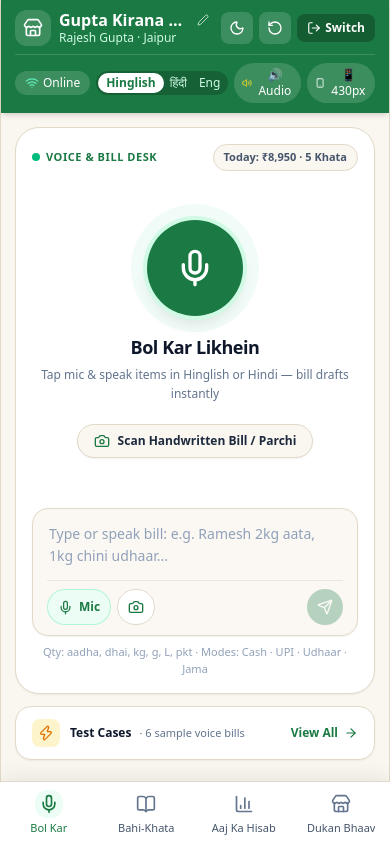
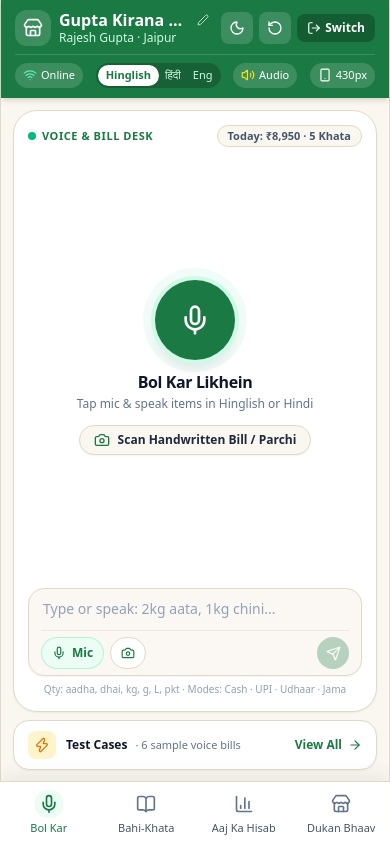
Before and after one commit to exp-anubhav/KiranaScan, a React (Vite) app: page / in a window 390 px wide. Both pictures are taken after a click on the button "🚀 Instant Demo Login: Gupta Kirana Store". Built offline with nearby package versions, Linux system fonts and the light colour scheme.

Commit message:
Fit VoiceTab cleanly on single screen without vertical scroll on mobile

```diff
--- a/src/App.jsx
+++ b/src/App.jsx
@@ -453,11 +453,11 @@ export default function App() {
           </div>
 
           {/* Row 2: Single-Line Control Strip */}
-          <div className="flex items-center justify-between gap-1.5 mt-2 pt-2 border-t border-white/15 text-xs">
+          <div className="flex items-center justify-between gap-1 sm:gap-1.5 mt-2 pt-2 border-t border-white/15 text-[11px] sm:text-xs">
             {/* Online/Offline Pill */}
             <button
               onClick={() => setIsOnline(!isOnline)}
-              className="px-2.5 py-1 rounded-full bg-white/15 hover:bg-white/25 text-white font-medium flex items-center gap-1 transition-colors"
+              className="px-2 sm:px-2.5 py-1 rounded-full bg-white/15 hover:bg-white/25 text-white font-medium flex items-center gap-1 whitespace-nowrap shrink-0 transition-colors"
               title="Toggle Online / Offline Mode"
             >
               {isOnline ? <Wifi className="w-3.5 h-3.5 text-emerald-300" /> : <WifiOff className="w-3.5 h-3.5 text-amber-300" />}
@@ -465,7 +465,7 @@ export default function App() {
             </button>
 
             {/* Language Segmented Pill */}
-            <div className="flex bg-black/20 rounded-full p-0.5">
+            <div className="flex bg-black/20 rounded-full p-0.5 shrink-0">
               {[
                 { key: 'hinglish', label: 'Hinglish' },
                 { key: 'hi', label: 'हिंदी' },
@@ -474,7 +474,7 @@ export default function App() {
                 <button
                   key={l.key}
                   onClick={() => setLang(l.key)}
-                  className={`text-xs transition-all ${lang === l.key
+                  className={`text-[11px] sm:text-xs whitespace-nowrap transition-all ${lang === l.key
                     ? 'bg-white text-[#1B7A43] font-bold px-2 py-0.5 rounded-full shadow-xs'
                     : 'text-emerald-100 hover:text-white px-1.5 py-0.5'
                     }`}
@@ -487,21 +487,21 @@ export default function App() {
             {/* Audio Toggle Pill */}
             <button
               onClick={() => setSoundboxEnabled(!soundboxEnabled)}
-              className="px-2 py-1 rounded-full bg-white/15 hover:bg-white/25 text-white flex items-center gap-1 transition-colors"
+              className="px-2 py-1 rounded-full bg-white/15 hover:bg-white/25 text-white flex items-center gap-1 whitespace-nowrap shrink-0 transition-colors"
               title={soundboxEnabled ? 'Soundbox Audio Feedback On' : 'Audio Muted'}
             >
               {soundboxEnabled ? <Volume2 className="w-3.5 h-3.5 text-yellow-300" /> : <VolumeX className="w-3.5 h-3.5 text-white/60" />}
-              <span>{soundboxEnabled ? '🔊 Audio' : '🔇 Mute'}</span>
+              <span>{soundboxEnabled ? 'Audio' : 'Mute'}</span>
             </button>
 
             {/* View Toggle Pill */}
             <button
               onClick={() => setIsMobileFrame(!isMobileFrame)}
-              className="px-2 py-1 rounded-full bg-white/15 hover:bg-white/25 text-white flex items-center gap-1 transition-colors"
+              className="px-2 py-1 rounded-full bg-white/15 hover:bg-white/25 text-white flex items-center gap-1 whitespace-nowrap shrink-0 transition-colors"
               title="Toggle Phone Frame vs Full Screen"
             >
               {isMobileFrame ? <Smartphone className="w-3.5 h-3.5" /> : <Monitor className="w-3.5 h-3.5" />}
-              <span>{isMobileFrame ? '📱 430px' : '🖥️ Full'}</span>
+              <span>{isMobileFrame ? '430px' : 'Full'}</span>
             </button>
           </div>
 
@@ -531,7 +531,7 @@ export default function App() {
       </header>
 
       {/* Tab Content */}
-      <main className={`flex-1 flex flex-col ${isMobileFrame ? 'w-full max-w-[440px] mx-auto p-3.5 pb-20' : 'max-w-5xl w-full mx-auto p-6 pb-12'}`}>
+      <main className={`flex-1 flex flex-col ${isMobileFrame ? 'w-full max-w-[440px] mx-auto p-3 pb-[72px]' : 'max-w-5xl w-full mx-auto p-6 pb-12'}`}>
         {renderTabContent()}
       </main>
 
--- a/src/components/VoiceTab.jsx
+++ b/src/components/VoiceTab.jsx
@@ -932,12 +932,12 @@ export default function VoiceTab({ store, isOnline, soundboxEnabled, lang, label
   const renderInputBar = (compact = false) => (
     <div className={`w-full rounded-2xl sm:rounded-3xl border border-[#E2D9C8] dark:border-[#2A3644] focus-within:border-[#1B7A43] dark:focus-within:border-emerald-500 focus-within:ring-2 focus-within:ring-[#1B7A43]/15 shadow-xs transition-all ${
       compact
-        ? 'bg-white dark:bg-[#16202A] px-3 pt-2.5 pb-2'
-        : 'bg-[#FAF6F0]/75 dark:bg-[#11181F] px-3.5 pt-3 pb-2.5'
+        ? 'bg-white dark:bg-[#16202A] px-3 pt-2 pb-1.5'
+        : 'bg-[#FAF6F0]/75 dark:bg-[#11181F] px-3 pt-2 pb-1.5 sm:px-3.5 sm:pt-3 sm:pb-2.5'
     }`}>
       <textarea
-        rows={compact ? 1 : 2}
-        className="w-full min-w-0 px-0.5 py-0.5 text-sm bg-transparent border-0 focus:outline-none resize-none leading-relaxed text-slate-900 dark:text-white placeholder:text-slate-400 dark:placeholder:text-slate-500"
+        rows={transcript.length > 36 ? 2 : 1}
+        className="w-full min-w-0 px-0.5 py-0.5 text-sm bg-transparent border-0 focus:outline-none resize-none leading-snug text-slate-900 dark:text-white placeholder:text-slate-400 dark:placeholder:text-slate-500"
         value={transcript}
         onChange={e => setTranscript(e.target.value)}
         onKeyDown={e => {
@@ -947,35 +947,35 @@ export default function VoiceTab({ store, isOnline, soundboxEnabled, lang, label
           }
         }}
         placeholder={isListening
-          ? (lang === 'hi' ? 'सुन रहे हैं… सभी आइटम बोलें' : 'Listening… Sabhi items ek saath bolein')
-          : (lang === 'hi' ? 'यहाँ बोलें या लिखें: रमेश 2kg आटा, 1kg चीनी...' : 'Type or speak bill: e.g. Ramesh 2kg aata, 1kg chini udhaar...')}
+          ? (lang === 'hi' ? 'सुन रहे हैं… सभी आइटम बोलें' : 'Listening… Sabhi items bolein')
+          : (lang === 'hi' ? 'यहाँ बोलें या लिखें: 2kg आटा...' : 'Type or speak: 2kg aata, 1kg chini...')}
       />
 
-      <div className="flex items-center justify-between gap-2 pt-2 mt-1 border-t border-[#ECE4D6]/80 dark:border-[#222D38]">
+      <div className="flex items-center justify-between gap-2 pt-1.5 mt-1 border-t border-[#ECE4D6]/80 dark:border-[#222D38]">
         <div className="flex items-center gap-1.5">
           <button
             type="button"
             onClick={isListening ? stopListening : startListening}
-            className={`h-9 px-2.5 rounded-full flex items-center justify-center gap-1.5 text-xs font-semibold shrink-0 transition-all ${
+            className={`h-8 px-2.5 rounded-full flex items-center justify-center gap-1.5 text-xs font-semibold shrink-0 transition-all ${
               isListening
                 ? 'bg-red-600 text-white animate-pulse'
                 : 'bg-emerald-50 dark:bg-emerald-950/60 text-[#1B7A43] dark:text-emerald-400 hover:bg-[#1B7A43] hover:text-white border border-emerald-200/80 dark:border-emerald-800/70'
             }`}
             title={isListening ? 'Stop Mic' : 'Start Mic'}
           >
-            <Mic size={15} />
+            <Mic size={14} />
             <span>{isListening ? (lang === 'hi' ? 'रुकें' : 'Stop') : (lang === 'hi' ? 'बोलें' : 'Mic')}</span>
           </button>
 
           <button
             type="button"
             onClick={openBillModal}
-            className="h-9 px-2.5 rounded-full flex items-center justify-center gap-1.5 text-xs font-medium shrink-0 bg-white dark:bg-[#16202A] hover:bg-stone-100 dark:hover:bg-slate-800 text-slate-700 dark:text-slate-200 border border-[#E2D9C8] dark:border-[#2A3644] transition-colors"
+            className="h-8 px-2.5 rounded-full flex items-center justify-center gap-1.5 text-xs font-medium shrink-0 bg-white dark:bg-[#16202A] hover:bg-stone-100 dark:hover:bg-slate-800 text-slate-700 dark:text-slate-200 border border-[#E2D9C8] dark:border-[#2A3644] transition-colors"
             title="Scan Handwritten Bill / Parchi"
             aria-label="Scan Handwritten Bill / Parchi"
           >
-            <Camera className="w-4 h-4 text-[#1B7A43] dark:text-emerald-400" />
-            <span className="hidden xs:inline sm:inline">{lang === 'hi' ? 'पर्ची' : 'Parchi'}</span>
+            <Camera className="w-3.5 h-3.5 text-[#1B7A43] dark:text-emerald-400" />
+            <span className="hidden sm:inline">{lang === 'hi' ? 'पर्ची' : 'Parchi'}</span>
           </button>
         </div>
 
@@ -987,10 +987,10 @@ export default function VoiceTab({ store, isOnline, soundboxEnabled, lang, label
                 latestTranscriptRef.current = '';
                 setTranscript('');
               }}
-              className="w-8 h-8 rounded-full flex items-center justify-center text-slate-400 hover:text-slate-700 dark:hover:text-slate-200 hover:bg-stone-200/60 dark:hover:bg-slate-800 transition-colors shrink-0"
+              className="w-7 h-7 rounded-full flex items-center justify-center text-slate-400 hover:text-slate-700 dark:hover:text-slate-200 hover:bg-stone-200/60 dark:hover:bg-slate-800 transition-colors shrink-0"
               title="Clear text"
             >
-              <X size={15} />
+              <X size={14} />
             </button>
           )}
 
@@ -998,10 +998,10 @@ export default function VoiceTab({ store, isOnline, soundboxEnabled, lang, label
             type="button"
             onClick={() => doParse(transcript)}
             disabled={!transcript.trim()}
-            className="w-9 h-9 rounded-full bg-[#1B7A43] hover:bg-[#156336] text-white shrink-0 disabled:opacity-30 disabled:cursor-not-allowed transition-all shadow-xs active:scale-95 flex items-center justify-center"
+            className="w-8 h-8 rounded-full bg-[#1B7A43] hover:bg-[#156336] text-white shrink-0 disabled:opacity-30 disabled:cursor-not-allowed transition-all shadow-xs active:scale-95 flex items-center justify-center"
             title="Parse / Process"
           >
-            <Send size={16} />
+            <Send size={15} />
           </button>
         </div>
       </div>
@@ -1010,12 +1010,12 @@ export default function VoiceTab({ store, isOnline, soundboxEnabled, lang, label
 
   // ─────────────────────────────── RENDER ───────────────────────────
   return (
-    <div className={`flex-1 flex flex-col ${draft && !confirmedTxn ? 'space-y-3 pb-6' : 'pb-1'}`}>
+    <div className={`flex-1 flex flex-col min-h-0 ${draft && !confirmedTxn ? 'space-y-3 pb-6' : 'pb-0.5'}`}>
       {/* ── STATE 1: NO DRAFT OPEN -> EXTENDED GEMINI-STYLE WORKSPACE + SINGLE TEST CASES OPTION ── */}
       {(!draft || confirmedTxn) && (
-        <div className={`flex-1 flex flex-col justify-between gap-3 fade-in ${!isMobileFrame ? 'max-w-3xl w-full mx-auto py-1' : ''}`}>
+        <div className={`flex-1 flex flex-col justify-between gap-2 sm:gap-3 min-h-0 fade-in ${!isMobileFrame ? 'max-w-3xl w-full mx-auto py-1' : ''}`}>
           {/* ── MAIN EXTENDED GEMINI-STYLE VOICE & BILL SURFACE ── */}
-          <section className="flex-1 flex flex-col justify-between bg-white dark:bg-[#16202A] border border-[#E2D9C8] dark:border-[#2A3644] rounded-3xl shadow-xs p-4 sm:p-6">
+          <section className="flex-1 flex flex-col justify-between min-h-0 bg-white dark:bg-[#16202A] border border-[#E2D9C8] dark:border-[#2A3644] rounded-3xl shadow-xs p-3.5 sm:p-6">
             {/* Minimal Top Status Row */}
             <div className="flex items-center justify-between gap-2 text-[11px]">
               <span className="inline-flex items-center gap-1.5 font-bold uppercase tracking-wider text-[#1B7A43] dark:text-emerald-400">
@@ -1024,26 +1024,26 @@ export default function VoiceTab({ store, isOnline, soundboxEnabled, lang, label
                   ? (lang === 'hi' ? 'सुन रहे हैं…' : 'Listening Live')
                   : (lang === 'hi' ? 'वॉयस और बिल डेस्क' : 'Voice & Bill Desk')}
               </span>
-              <span className="font-semibold text-slate-600 dark:text-slate-300 bg-[#FAF6F0] dark:bg-[#11181F] px-2.5 py-1 rounded-full border border-[#E2D9C8] dark:border-[#2A3644]">
+              <span className="font-semibold text-slate-600 dark:text-slate-300 bg-[#FAF6F0] dark:bg-[#11181F] px-2.5 py-0.5 sm:py-1 rounded-full border border-[#E2D9C8] dark:border-[#2A3644]">
                 {lang === 'hi' ? `आज: ${fmt(todaySalesTotal)}` : `Today: ${fmt(todaySalesTotal)}`} · {todayBillsCount > 0 ? `${todayBillsCount} New` : `${customerCount} Khata`}
               </span>
             </div>
 
             {/* Spacious Centered Gemini Hero Stage */}
-            <div className="flex-1 flex flex-col items-center justify-center text-center py-6 sm:py-10">
-              <div className="relative flex items-center justify-center mb-5">
+            <div className="flex-1 flex flex-col items-center justify-center text-center py-2 sm:py-8">
+              <div className="relative flex items-center justify-center mb-3 sm:mb-5">
                 {isListening ? (
                   <>
-                    <div className="absolute w-36 h-36 rounded-full bg-red-500/20 animate-ping" />
-                    <div className="absolute w-44 h-44 rounded-full bg-red-500/10 animate-pulse" />
+                    <div className="absolute w-28 h-28 sm:w-36 sm:h-36 rounded-full bg-red-500/20 animate-ping" />
+                    <div className="absolute w-36 h-36 sm:w-44 sm:h-44 rounded-full bg-red-500/10 animate-pulse" />
                   </>
                 ) : (
-                  <div className="absolute w-32 h-32 rounded-full bg-emerald-500/10 dark:bg-emerald-500/20 animate-pulse" />
+                  <div className="absolute w-26 h-26 sm:w-32 sm:h-32 rounded-full bg-emerald-500/10 dark:bg-emerald-500/20 animate-pulse" />
                 )}
 
                 <button
                   onClick={isListening ? stopListening : startListening}
-                  className={`relative w-24 h-24 sm:w-28 sm:h-28 rounded-full flex items-center justify-center transition-all duration-300 shadow-lg ${
+                  className={`relative w-20 h-20 sm:w-28 sm:h-28 rounded-full flex items-center justify-center transition-all duration-300 shadow-lg ${
                     isListening
                       ? 'bg-red-600 text-white mic-pulse ring-4 ring-red-300 dark:ring-red-900'
                       : 'bg-[#1B7A43] text-white hover:bg-[#156336] hover:scale-105 active:scale-95 ring-4 ring-emerald-100 dark:ring-emerald-950/40'
@@ -1051,7 +1051,7 @@ export default function VoiceTab({ store, isOnline, soundboxEnabled, lang, label
                   aria-label={isListening ? 'Stop recording' : 'Start recording'}
                 >
                   {isListening ? (
-                    <div className="flex items-center gap-1 h-9">
+                    <div className="flex items-center gap-1 h-8">
                       {[0, 1, 2, 3, 4, 5].map(i => (
                         <span
                           key={i}
@@ -1061,42 +1061,42 @@ export default function VoiceTab({ store, isOnline, soundboxEnabled, lang, label
                       ))}
                     </div>
                   ) : (
-                    <Mic size={40} />
+                    <Mic className="w-8 h-8 sm:w-10 sm:h-10" />
                   )}
                 </button>
               </div>
 
-              <h3 className="text-lg sm:text-xl font-bold tracking-tight text-slate-900 dark:text-white leading-tight">
+              <h3 className="text-base sm:text-xl font-bold tracking-tight text-slate-900 dark:text-white leading-tight">
                 {isListening
                   ? 'Listening… Sabhi Items Ek Saath Bolein'
                   : (lang === 'hi' ? 'बोल कर लिखें (टैप करें)' : 'Bol Kar Likhein')}
               </h3>
 
-              <p className="text-xs sm:text-sm text-slate-500 dark:text-slate-400 max-w-xs sm:max-w-md leading-relaxed mt-1.5">
+              <p className="text-xs sm:text-sm text-slate-500 dark:text-slate-400 max-w-xs sm:max-w-md leading-snug sm:leading-relaxed mt-1 sm:mt-1.5">
                 {isListening
                   ? 'Bolne ke baad 2 sec rukhein ya Stop dabakar bill banayein'
                   : (lang === 'hi'
-                    ? 'हिंदी या हिंग्लिश में एक साथ कई आइटम बोलें — बिल तुरंत तैयार होगा'
-                    : 'Tap mic & speak items in Hinglish or Hindi — bill drafts instantly')}
+                    ? 'हिंदी या हिंग्लिश में कई आइटम बोलें — बिल तुरंत बनेगा'
+                    : 'Tap mic & speak items in Hinglish or Hindi')}
               </p>
 
               <button
                 type="button"
                 onClick={openBillModal}
-                className="px-4 py-2 rounded-full bg-[#FAF6F0] dark:bg-[#11181F] hover:bg-stone-100 dark:hover:bg-slate-800 text-slate-800 dark:text-slate-100 border border-[#E2D9C8] dark:border-[#2A3644] font-semibold text-xs sm:text-sm flex items-center gap-2 mx-auto mt-5 transition-colors shadow-xs active:scale-[0.99]"
+                className="px-3.5 py-1.5 sm:px-4 sm:py-2 rounded-full bg-[#FAF6F0] dark:bg-[#11181F] hover:bg-stone-100 dark:hover:bg-slate-800 text-slate-800 dark:text-slate-100 border border-[#E2D9C8] dark:border-[#2A3644] font-semibold text-xs sm:text-sm flex items-center gap-2 mx-auto mt-3 sm:mt-5 transition-colors shadow-xs active:scale-[0.99]"
               >
                 <Camera className="w-4 h-4 text-[#1B7A43] dark:text-emerald-400" />
                 <span>Scan Handwritten Bill / Parchi</span>
               </button>
 
               {speechNotice && (
-                <div className="mt-3 text-xs text-amber-700 dark:text-amber-300 bg-amber-50 dark:bg-amber-950/50 px-3 py-1 rounded-full border border-amber-200 dark:border-amber-800 animate-fade-in max-w-xs">
+                <div className="mt-2.5 text-xs text-amber-700 dark:text-amber-300 bg-amber-50 dark:bg-amber-950/50 px-3 py-1 rounded-full border border-amber-200 dark:border-amber-800 animate-fade-in max-w-xs">
                   ℹ️ {speechNotice}
                 </div>
               )}
 
               {parseTimeMs !== null && (
-                <div className="mt-3">
+                <div className="mt-2.5">
                   <span className="text-xs bg-emerald-50 dark:bg-emerald-950/40 text-emerald-700 dark:text-emerald-300 font-semibold px-2.5 py-0.5 rounded-full border border-emerald-200 dark:border-emerald-800">
                     ⚡ Parsed in {parseTimeMs}ms
                   </span>
@@ -1107,9 +1107,9 @@ export default function VoiceTab({ store, isOnline, soundboxEnabled, lang, label
             {/* Bottom Gemini-Style Composer + Subtle Syntax Whisper */}
             <div className="w-full max-w-2xl mx-auto">
               {renderInputBar(false)}
-              <p className="text-[11px] text-slate-400 dark:text-slate-500 text-center mt-2">
+              <p className="text-[10px] sm:text-[11px] text-slate-400 dark:text-slate-500 text-center mt-1.5 sm:mt-2 truncate">
                 {lang === 'hi'
-                  ? 'मात्रा: आधा, ढाई, kg, g, L, pkt · भुगतान: Cash · UPI · Udhaar · Jama'
+                  ? 'मात्रा: आधा, ढाई, kg, g, L, pkt · Cash · UPI · Udhaar · Jama'
                   : 'Qty: aadha, dhai, kg, g, L, pkt · Modes: Cash · UPI · Udhaar · Jama'}
               </p>
             </div>
@@ -1119,7 +1119,7 @@ export default function VoiceTab({ store, isOnline, soundboxEnabled, lang, label
           <button
             type="button"
             onClick={() => setShowChips(true)}
-            className="w-full flex items-center justify-between gap-3 px-4 py-3 rounded-2xl bg-white dark:bg-[#16202A] border border-[#E2D9C8] dark:border-[#2A3644] hover:border-[#1B7A43]/70 dark:hover:border-emerald-600/70 shadow-xs transition-all group active:scale-[0.995]"
+            className="w-full flex items-center justify-between gap-3 px-3.5 py-2.5 sm:px-4 sm:py-3 rounded-2xl bg-white dark:bg-[#16202A] border border-[#E2D9C8] dark:border-[#2A3644] hover:border-[#1B7A43]/70 dark:hover:border-emerald-600/70 shadow-xs transition-all group active:scale-[0.995] shrink-0"
           >
             <div className="flex items-center gap-2.5 min-w-0">
               <span className="w-7 h-7 rounded-lg bg-amber-100/90 dark:bg-amber-950/60 text-amber-600 dark:text-amber-400 flex items-center justify-center shrink-0">
```
